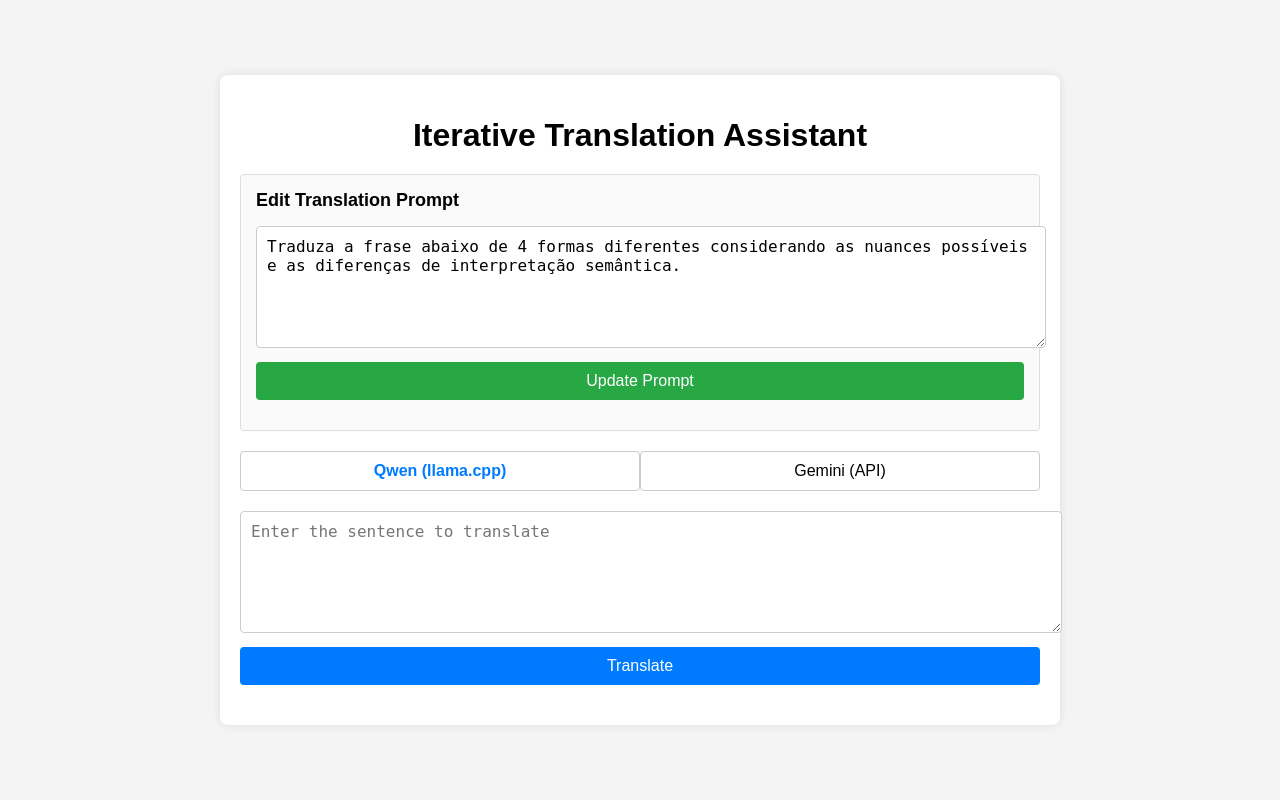
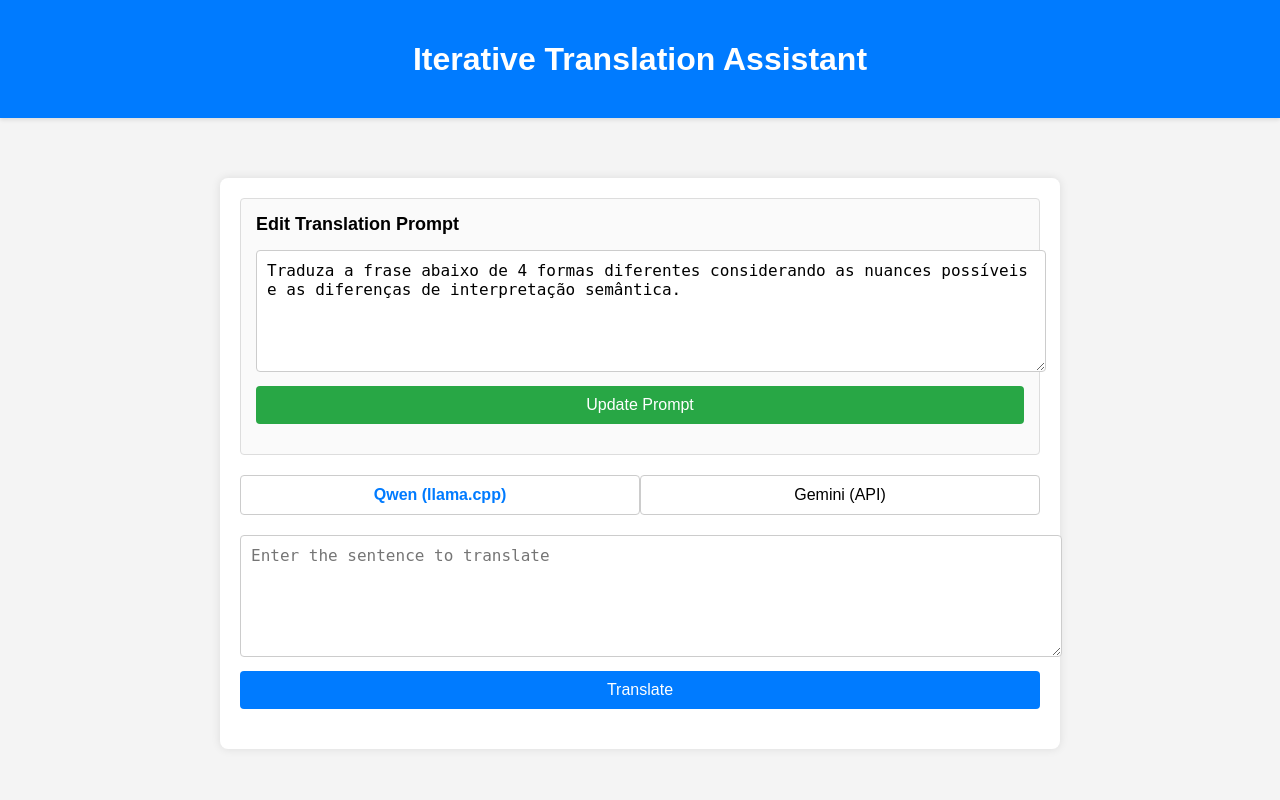
Before and after one commit to linkage001/translatation_ui, a Flask app: page / in a window 1280 px wide. Run offline with Flask 3, Linux system fonts and the light colour scheme; parts of the project's set-up code (start-up, migrations or seed data) failed here and were passed over.

Commit message:
fix page top crop issue

```diff
--- a/static/css/style.css
+++ b/static/css/style.css
@@ -2,11 +2,28 @@ body {
     font-family: Arial, sans-serif;
     margin: 0;
     padding: 0;
+    background-color: #f4f4f4;
+}
+
+.app-container {
     display: flex;
-    justify-content: center;
-    align-items: center;
-    height: 100vh;
-    background-color: #f4f4f4;
+    flex-direction: column;
+    min-height: 100vh;
+}
+
+header {
+    background-color: #007bff;
+    color: white;
+    padding: 20px;
+    text-align: center;
+    box-shadow: 0 2px 4px rgba(0, 0, 0, 0.1);
+}
+
+.main-content {
+    flex: 1;
+    padding: 20px;
+    padding-top: 60px; /* Equal to header height */
+    box-sizing: border-box;
 }
 
 #prompt-editor {
@@ -97,6 +114,7 @@ body {
 .container {
     max-width: 800px;
     width: 100%;
+    margin: 0 auto;
     padding: 20px;
     background: white;
     box-shadow: 0 0 10px rgba(0, 0, 0, 0.1);
--- a/templates/index.html
+++ b/templates/index.html
@@ -7,8 +7,12 @@
     <link rel="stylesheet" href="{{ url_for('static', filename='css/style.css') }}">
 </head>
 <body>
-    <div class="container">
-        <h1>Iterative Translation Assistant</h1>
+    <div class="app-container">
+        <header>
+            <h1>Iterative Translation Assistant</h1>
+        </header>
+        <div class="main-content">
+            <div class="container">
         <div id="prompt-editor">
             <h2>Edit Translation Prompt</h2>
             <textarea id="prompt-input" rows="4" placeholder="Enter your custom translation prompt"></textarea>
@@ -29,6 +33,8 @@
         <button id="translate-button">Translate</button>
         <div id="alternatives-container"></div>
         <div id="error-message" style="color: red;"></div>
+            </div>
+        </div>
     </div>
     <script src="{{ url_for('static', filename='js/utils.js') }}" defer></script>
     <script src="{{ url_for('static', filename='js/script.js') }}" defer></script>
```
